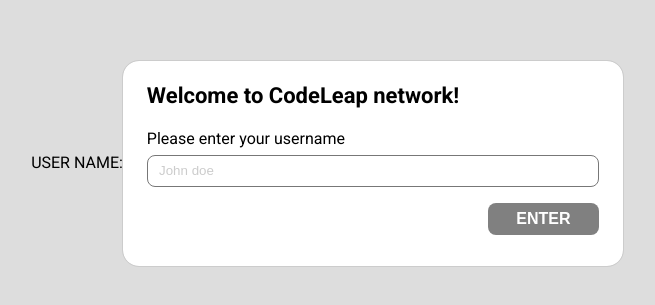
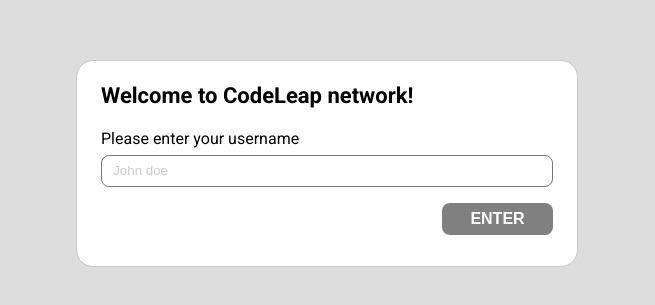
Before and after one commit to juancrls/codeleap-engineering-test, a React (Create React App) app in the folder client/: page /login in a window 1280 px wide. Shown: the part 237-542 px from the top of the page, without its empty margins (313-968 px from the left). Built offline with nearby package versions, Linux system fonts and the light colour scheme.

Commit message:
Add smooth effects and pulse loader feat: fake loading effect for login fix: login input value is controlled now

```diff
--- a/client/package.json
+++ b/client/package.json
@@ -12,6 +12,7 @@
     "react-redux": "^8.0.5",
     "react-router-dom": "^6.10.0",
     "react-scripts": "5.0.1",
+    "react-spinners": "^0.13.8",
     "redux": "^4.2.1",
     "sass": "^1.60.0",
     "web-vitals": "^2.1.4"
--- a/client/src/components/Elements/Button/index.js
+++ b/client/src/components/Elements/Button/index.js
@@ -2,15 +2,17 @@
 import "./styles.scss"
 
 export default function Button(props) {
-  let {theme="simple", disabled, children} = props
+  let {theme="simple", disabled, children, loading} = props
 
   if(disabled) {
     theme = "neutral-2"
   }
 
+  let buttonClass = `button button--${theme ? theme : "neutral-1"}`
+
   return (
     <div className="button-wrapper">
-      <button className={`button button--${theme ? theme : "neutral-1"}`}>
+      <button className={buttonClass} disabled={disabled || loading}>
         {children}
       </button>
     </div>
--- a/client/src/components/Elements/Button/styles.scss
+++ b/client/src/components/Elements/Button/styles.scss
@@ -8,36 +8,112 @@
   }
 
   .button {
+    display: flex;
+    align-items: center;
+    justify-content: center;
+
     font-size: 1rem;
     font-weight: 700;
     width: 100%;
     height: 100%;
     border-radius: .5rem;
     cursor: pointer;
+    transition: background-color 0.1s ease-in-out;
 
     &--primary {
       background-color: #7695EC;
       color: #FFFFFF;
+
+      &:hover {
+        background-color: #5d7dda;
+      }
+
+      &:active {
+        background-color: #3b5998;
+      }
     }
 
     &--danger {
       background-color: red;
       color: #FFFFFF;
+
+      &:hover {
+        background-color: #cf2c2c;
+      }
+
+      &:active {
+        background-color: #a61d1d;
+      }
     }
 
     &--success {
       background-color: green;
       color: #FFFFFF;
+
+      &:hover {
+        background-color: #4cae4c;
+      }
+
+      &:active {
+        background-color: #3c8a24;
+      }
     }
 
     &--neutral-1 {
       background-color: white;
       color: #000000;
+
+      &:hover {
+        background-color: #f7f7f7;
+      }
+
+      &:active {
+        background-color: #ebebeb;
+      }
     }
 
     &--neutral-2 {
       background-color: gray;
       color: #FFFFFF;
+
+      &:hover {
+        background-color: #a0a0a0;
+      }
+
+      &:active {
+        background-color: #7a7a7a;
+      }
+    }
+
+    .button-loading {
+      display: inline-block;
+      width: 10px;
+      height: 10px;
+      border-radius: 50%;
+      margin-right: 5px;
+      animation: loading-animation 0.6s infinite;
+
+      &:nth-of-type(2) {
+        animation-delay: 0.2s;
+      }
+
+      &:nth-of-type(3) {
+        animation-delay: 0.4s;
+      }
     }
   }
 }
+
+@keyframes loading-animation {
+  0% {
+    transform: scale(1);
+  }
+
+  50% {
+    transform: scale(1.5);
+  }
+
+  100% {
+    transform: scale(1);
+  }
+}
--- a/client/src/components/Elements/TextArea/index.js
+++ b/client/src/components/Elements/TextArea/index.js
@@ -6,7 +6,7 @@
     label,
     type,
     value,
-    errorMsg,
+    error,
     onChange,
     id,
     placeholder,
@@ -15,7 +15,10 @@
 
   return (
     <div className="text-area-container">
-      <label className="label">{label}</label>
+      <div className="label-container">
+        <label className="label">{label}</label>
+        {error && <span className="error-span">{error}</span>}
+      </div>
 
       <div className="text-area-wrapper">
         <input
@@ -23,11 +26,10 @@
           id={id}
           type={type === "password-confirmation" ? "password" : type}
           value={value}
-          className={`input input--${theme} ${errorMsg ? "input--danger" : ""}`}
+          className={`input input--${theme} ${error ? "input--danger" : ""}`}
           placeholder={placeholder}
         />
       </div>
-      {errorMsg && <span className="error-span">{errorMsg}</span>}
     </div>
   );
 }
--- a/client/src/components/Elements/TextArea/styles.scss
+++ b/client/src/components/Elements/TextArea/styles.scss
@@ -3,8 +3,14 @@
   flex-direction: column;
   gap: .5rem;
 
-  .label {
+  .label-container {
+    display: flex;
+    justify-content: space-between;
+  }
 
+  .error-span {
+    color: #FF0000;
+    font-size: .9rem;
   }
 
   .text-area-wrapper {
@@ -23,8 +29,8 @@
     }
 
     &--danger {
-      border: 1px solid #777777;
-      color: #BB2F30;
+      border: 1px solid #FF0000;
+      // color: #FF0000;
     }
 
     &:focus {
--- a/client/src/pages/Login/index.js
+++ b/client/src/pages/Login/index.js
@@ -5,9 +5,14 @@
 import TextArea from "../../components/Elements/TextArea";
 import Button from "../../components/Elements/Button";
 import { setUsername } from "../../actions/userActions";
+import { useNavigate } from "react-router-dom";
+import { PulseLoader } from "react-spinners";
 
 const Login = (props) => {
-  const [text, setText] = useState("");
+  const [currentUser, setCurrentUser] = useState("");
+  const [error, setError] = useState("");
+  const [loading, setLoading] = useState(false);
+  const navigate = useNavigate();
 
   useEffect(() => {
     // Atualiza o localStorage sempre que o username é atualizado
@@ -24,21 +29,24 @@
 
   const handleSubmit = async (event) => {
     event.preventDefault();
-    props.setUsername(text);
+    if (currentUser.trim()) {
+      setError("");
+      setLoading(true);
+      setTimeout(() => {
+        props.setUsername(currentUser);
+        localStorage.setItem("username", currentUser);
+        navigate("/feed");
+        setLoading(false);
+      }, 2000);
+    }
   };
 
   const handleInputChange = (event) => {
-    setText(event.target.value);
+    setCurrentUser(event.target.value);
   };
 
   return (
     <div className="login-page">
-      <div>
-        <h3>
-          USER NAME: {props.username}
-        </h3>
-      </div>
-
       <Form
         onSubmit={handleSubmit}
         id="login-form"
@@ -47,20 +55,21 @@
         <TextArea
           label="Please enter your username"
           placeholder="John doe"
+          value={currentUser}
           id="login-username-text-area"
+          error={error}
           onChange={handleInputChange}
           theme="neutral"
-        >
-          {text}
-        </TextArea>
+        />
 
         <Button
           id="login-submit-button"
           theme={"primary"}
-          disabled={!text.trim()}
+          disabled={!currentUser.trim()}
         >
-          ENTER
+          {loading ? <PulseLoader size={8} color={"#ffffff"}/> : "ENTER"}
         </Button>
+
       </Form>
     </div>
   );
--- a/client/src/pages/Login/styles.scss
+++ b/client/src/pages/Login/styles.scss
@@ -6,3 +6,15 @@
   justify-content: center;
   font-weight: 400;
 }
+
+.button-container {
+  display: flex;
+  flex-direction: row-reverse;
+  justify-content: space-between;
+  align-items: center;
+}
+
+.login-form-error-message {
+  color: red;
+  font-size: .9rem;
+}
```
Also changed, not shown: 1 other file (tests, documents, lock files or other folders).
